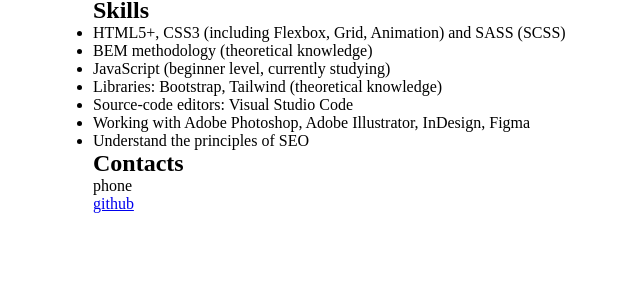
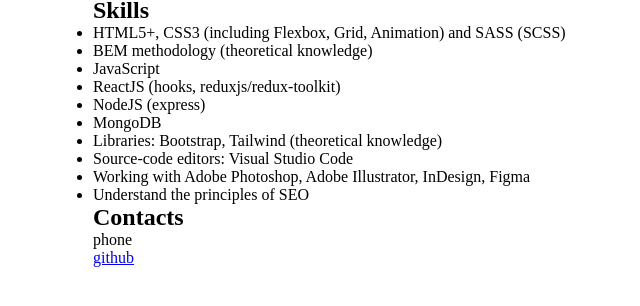
Before and after one commit to visotnik/portfolio, a plain HTML site: page index.html in a window 1280 px wide. Shown: the part 70-376 px from the top of the page, without its empty margins (187-827 px from the left). Drawn offline with Linux system fonts and the light colour scheme.

Commit message:
skills added

```diff
--- a/index.html
+++ b/index.html
@@ -19,7 +19,10 @@
             HTML5+, CSS3 (including Flexbox, Grid, Animation) and SASS (SCSS)
           </li>
           <li>BEM methodology (theoretical knowledge)</li>
-          <li>JavaScript (beginner level, currently studying)</li>
+          <li>JavaScript</li>
+          <li>ReactJS (hooks, reduxjs/redux-toolkit)</li>
+          <li>NodeJS (express)</li>
+          <li>MongoDB</li>
           <li>Libraries: Bootstrap, Tailwind (theoretical knowledge)</li>
           <li>Source-code editors: Visual Studio Code</li>
           <li>
```
